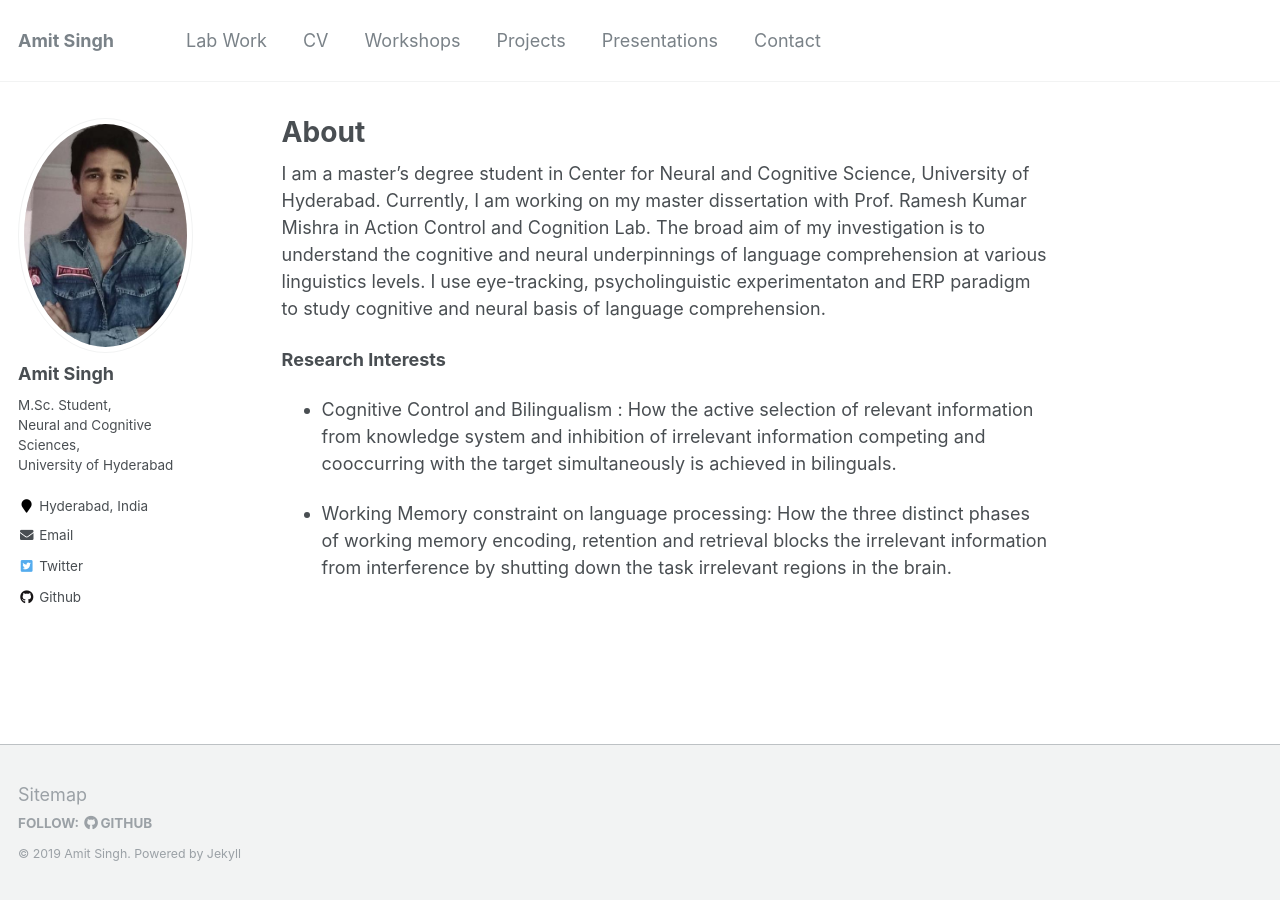
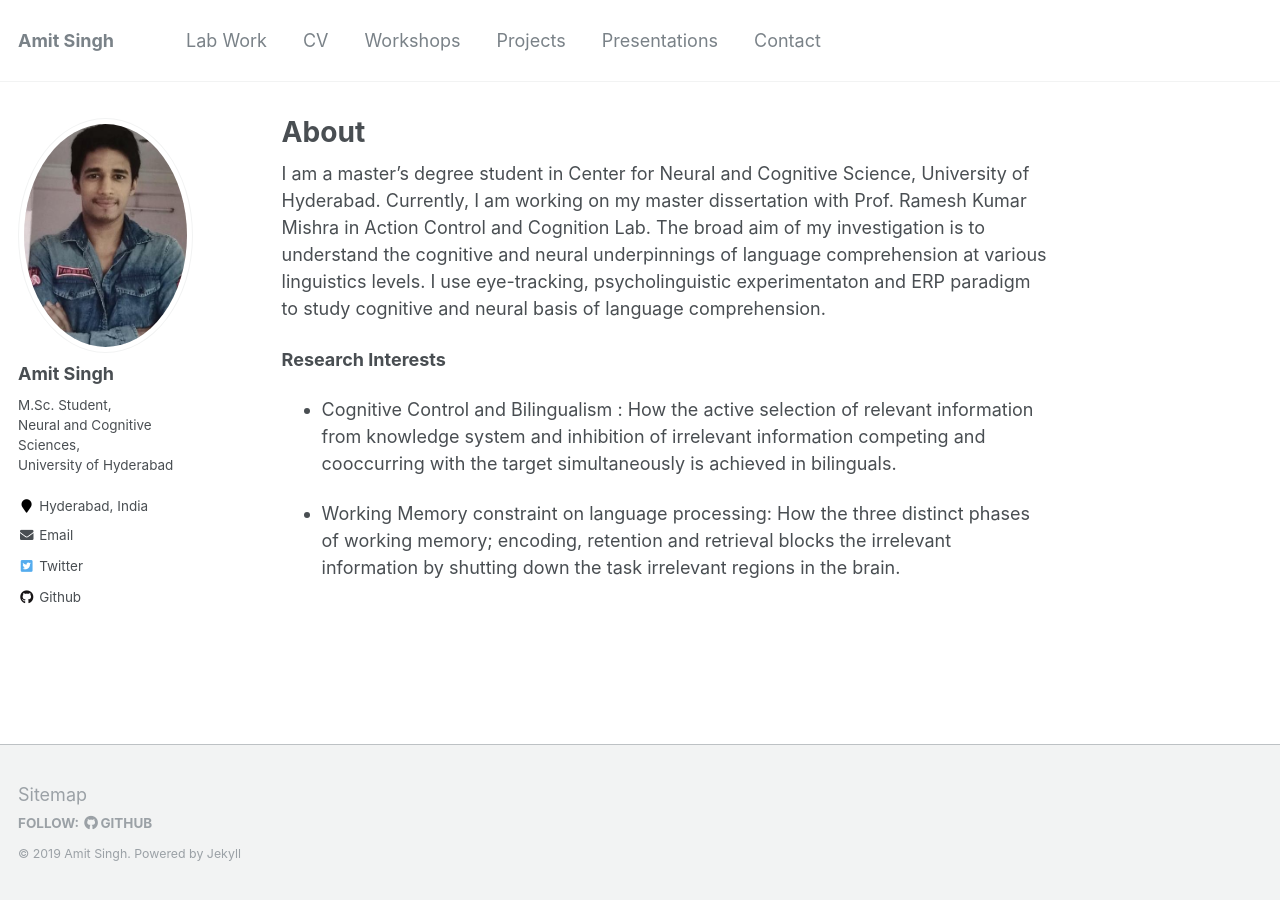
Before and after one commit to amits1ngh/amits1ngh.github.io, a Jekyll site: the page built from _pages/about.md, in a window 1280 px wide. Built offline with Jekyll 4.4.1, drawn with Linux system fonts in a browser that asks for light colours.

Commit message:
Update about.md

```diff
--- a/_pages/about.md
+++ b/_pages/about.md
@@ -12,4 +12,4 @@ I am a master's degree student in Center for Neural and Cognitive Science, Unive
 **Research Interests**
 - Cognitive Control and Bilingualism : How the active selection of relevant information from knowledge system and inhibition of irrelevant information competing and cooccurring with the target simultaneously is achieved in bilinguals.
 
-- Working Memory constraint on language processing: How the three distinct phases of working memory encoding, retention and retrieval blocks the irrelevant information from interference by shutting down the task irrelevant regions in the brain.
+- Working Memory constraint on language processing: How the three distinct phases of working memory; encoding, retention and retrieval blocks the irrelevant information by shutting down the task irrelevant regions in the brain.
```
